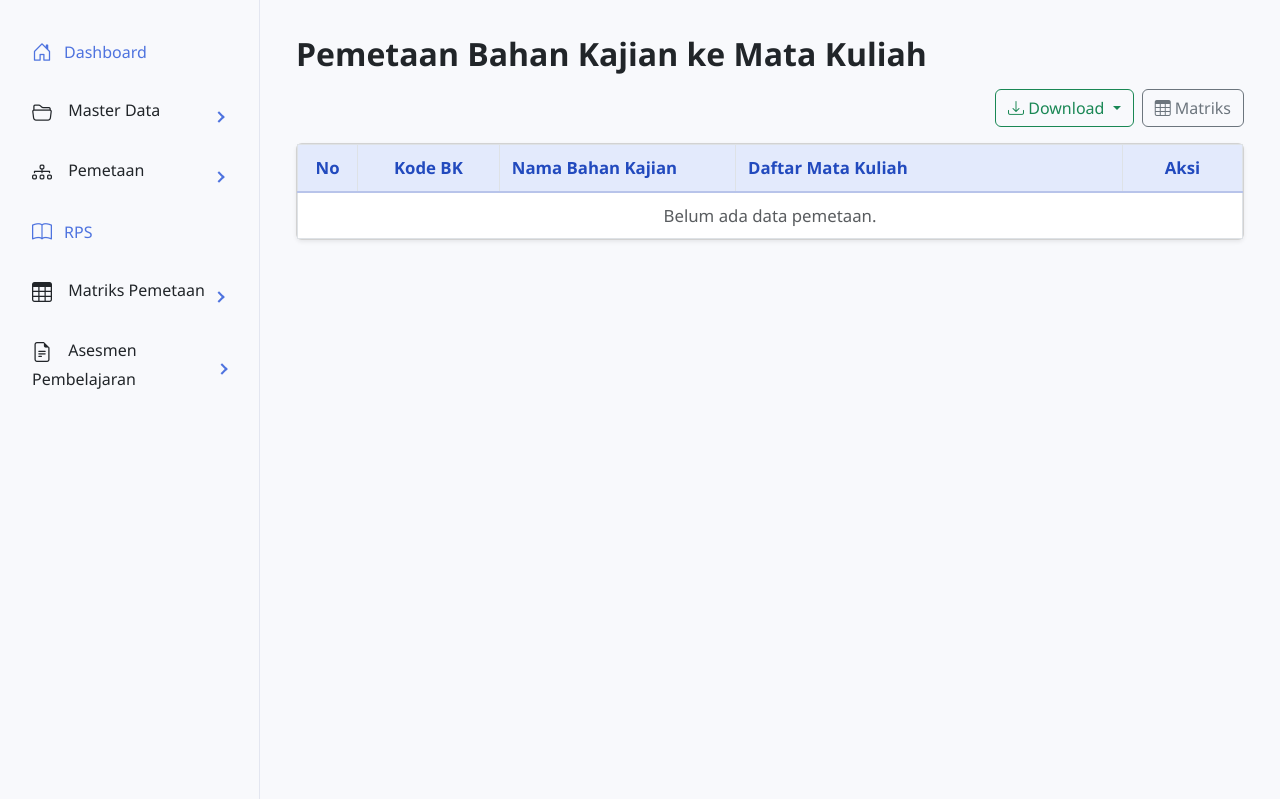
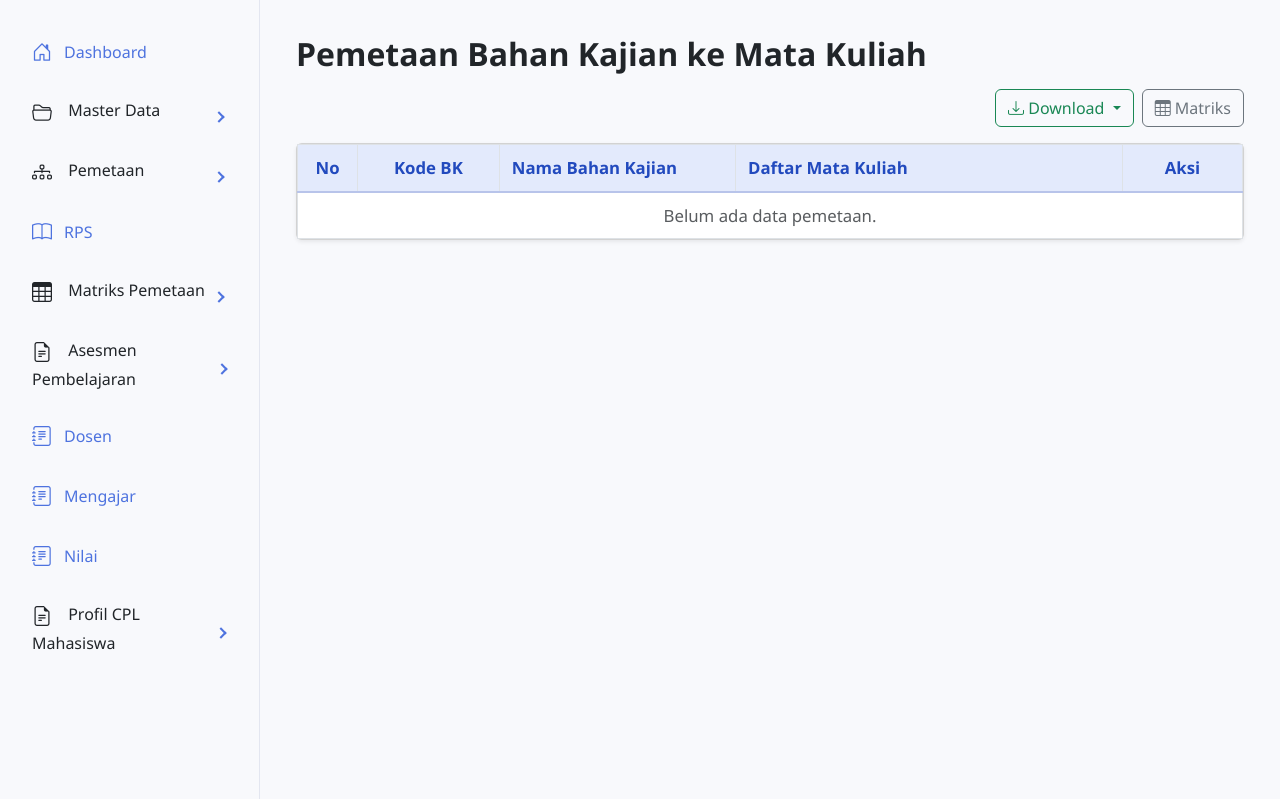
Before and after one commit to BryanApriliusTuah/Aplikasi-OBE, a CodeIgniter 4 app: the page made by app/Views/admin/bk_mk/index.php in a window 1280 px wide. Shown: the part 57-856 px from the top of the page. Run offline with PHP 8.4 and a stand-in for CodeIgniter, Linux system fonts and the light colour scheme; the template is opened without the code that fills it, so the values that code supplies are empty; some libraries are stand-ins or nearby versions.

Commit message:
Fixing indentation

```diff
--- a/app/Views/layouts/admin_layout.php
+++ b/app/Views/layouts/admin_layout.php
@@ -1,5 +1,6 @@
 <!DOCTYPE html>
 <html lang="id">
+
 <head>
 	<meta charset="UTF-8">
 	<title>Dashboard OBE TI UPR</title>
@@ -8,6 +9,7 @@
 	<link rel="stylesheet" href="https://cdn.jsdelivr.net/npm/bootstrap-icons@1.11.3/font/bootstrap-icons.css">
 	<link rel="stylesheet" href="<?= base_url('css/custom.css') ?>">
 </head>
+
 <body>
 	<div class="topbar">
 		<span class="brand">Sistem Kurikulum OBE TI UPR</span>
@@ -28,7 +30,12 @@
 
 				<?php
 				$masterDataUris = [
-                    'admin/profil-lulusan', 'admin/cpl', 'admin/bahan-kajian', 'admin/mata-kuliah', 'admin/cpmk'
+					'admin/profil-lulusan',
+					'admin/cpl',
+					'admin/bahan-kajian',
+					'admin/mata-kuliah',
+					'admin/cpmk',
+					'admin/dosen'
 				];
 				$isMasterDataOpen = in_array(uri_string(), $masterDataUris);
 				?>
@@ -39,18 +46,23 @@
 						<span class="caret"></span>
 					</a>
 					<ul class="sidebar-dropdown-menu list-unstyled ps-2<?= $isMasterDataOpen ? ' show' : '' ?>">
-                        <li><a class="nav-link <?= uri_string()=='admin/profil-lulusan' ? 'active' : '' ?>" href="<?= base_url('admin/profil-lulusan') ?>" data-bs-toggle="tooltip" data-bs-placement="right" title="Kelola Profil Lulusan Program Studi">Profil Lulusan</a></li>
-                        <li><a class="nav-link <?= uri_string()=='admin/cpl' ? 'active' : '' ?>" href="<?= base_url('admin/cpl') ?>" data-bs-toggle="tooltip" data-bs-placement="right" title="Kelola Capaian Pembelajaran Lulusan (CPL)">CPL</a></li>
-                        <li><a class="nav-link <?= uri_string()=='admin/bahan-kajian' ? 'active' : '' ?>" href="<?= base_url('admin/bahan-kajian') ?>" data-bs-toggle="tooltip" data-bs-placement="right" title="Kelola Bahan Kajian Kurikulum">Bahan Kajian</a></li>
-                        <li><a class="nav-link <?= uri_string()=='admin/mata-kuliah' ? 'active' : '' ?>" href="<?= base_url('admin/mata-kuliah') ?>" data-bs-toggle="tooltip" data-bs-placement="right" title="Kelola Mata Kuliah yang Ditawarkan">Mata Kuliah</a></li>
-                        <li><a class="nav-link <?= uri_string()=='admin/cpmk' ? 'active' : '' ?>" href="<?= base_url('admin/cpmk') ?>" data-bs-toggle="tooltip" data-bs-placement="right" title="Kelola Capaian Pembelajaran Mata Kuliah (CPMK)">CPMK</a></li>
-                        <li><a class="nav-link <?= uri_string()=='admin/dosen' ? 'active' : '' ?>" href="<?= base_url('admin/dosen') ?>" data-bs-toggle="tooltip" data-bs-placement="right" title="Kelola Data Dosen">Data Dosen</a></li>
+						<li><a class="nav-link <?= uri_string() == 'admin/profil-lulusan' ? 'active' : '' ?>" href="<?= base_url('admin/profil-lulusan') ?>" data-bs-toggle="tooltip" data-bs-placement="right" title="Kelola Profil Lulusan Program Studi">Profil Lulusan</a></li>
+						<li><a class="nav-link <?= uri_string() == 'admin/cpl' ? 'active' : '' ?>" href="<?= base_url('admin/cpl') ?>" data-bs-toggle="tooltip" data-bs-placement="right" title="Kelola Capaian Pembelajaran Lulusan (CPL)">CPL</a></li>
+						<li><a class="nav-link <?= uri_string() == 'admin/bahan-kajian' ? 'active' : '' ?>" href="<?= base_url('admin/bahan-kajian') ?>" data-bs-toggle="tooltip" data-bs-placement="right" title="Kelola Bahan Kajian Kurikulum">Bahan Kajian</a></li>
+						<li><a class="nav-link <?= uri_string() == 'admin/mata-kuliah' ? 'active' : '' ?>" href="<?= base_url('admin/mata-kuliah') ?>" data-bs-toggle="tooltip" data-bs-placement="right" title="Kelola Mata Kuliah yang Ditawarkan">Mata Kuliah</a></li>
+						<li><a class="nav-link <?= uri_string() == 'admin/cpmk' ? 'active' : '' ?>" href="<?= base_url('admin/cpmk') ?>" data-bs-toggle="tooltip" data-bs-placement="right" title="Kelola Capaian Pembelajaran Mata Kuliah (CPMK)">CPMK</a></li>
+						<li><a class="nav-link <?= uri_string() == 'admin/dosen' ? 'active' : '' ?>" href="<?= base_url('admin/dosen') ?>" data-bs-toggle="tooltip" data-bs-placement="right" title="Kelola Data Dosen">Data Dosen</a></li>
 					</ul>
 				</li>
 
 				<?php
 				$pemetaanUris = [
-                    'admin/cpl-pl', 'admin/cpl-bk', 'admin/bkmk', 'admin/cpl-mk', 'admin/pemetaan-mk-cpmk-sub', 'admin/cpmk-mk'
+					'admin/cpl-pl',
+					'admin/cpl-bk',
+					'admin/bkmk',
+					'admin/cpl-mk',
+					'admin/pemetaan-cpl-mk-cpmk',
+					'admin/pemetaan-mk-cpmk-sub'
 				];
 				$isPemetaanOpen = in_array(uri_string(), $pemetaanUris);
 				?>
@@ -61,12 +73,12 @@
 						<span class="caret"></span>
 					</a>
 					<ul class="sidebar-dropdown-menu list-unstyled ps-2<?= $isPemetaanOpen ? ' show' : '' ?>">
-                        <li><a class="nav-link <?= uri_string()=='admin/cpl-pl' ? 'active' : '' ?>" href="<?= base_url('admin/cpl-pl') ?>" data-bs-toggle="tooltip" data-bs-placement="right" title="Hubungkan CPL dengan Profil Lulusan">CPL ke PL</a></li>
-                        <li><a class="nav-link <?= uri_string()=='admin/cpl-bk' ? 'active' : '' ?>" href="<?= base_url('admin/cpl-bk') ?>" data-bs-toggle="tooltip" data-bs-placement="right" title="Hubungkan CPL dengan Bahan Kajian">CPL ke BK</a></li>
-                        <li><a class="nav-link <?= uri_string()=='admin/bkmk' ? 'active' : '' ?>" href="<?= base_url('admin/bkmk') ?>" data-bs-toggle="tooltip" data-bs-placement="right" title="Hubungkan Bahan Kajian dengan Mata Kuliah">BK ke MK</a></li>
-                        <li><a class="nav-link <?= uri_string()=='admin/cpl-mk' ? 'active' : '' ?>" href="<?= base_url('admin/cpl-mk') ?>" data-bs-toggle="tooltip" data-bs-placement="right" title="Hubungkan CPL dengan Mata Kuliah">CPL ke MK</a></li>
-                        <li><a class="nav-link <?= uri_string()=='admin/pemetaan-cpl-mk-cpmk' ? 'active' : '' ?>" href="<?= base_url('admin/pemetaan-cpl-mk-cpmk') ?>" data-bs-toggle="tooltip" data-bs-placement="right" title="Hubungkan CPL, CPMK, dan MK">CPL- CPMK - MK</a></li>
-                        <li><a class="nav-link <?= uri_string()=='admin/pemetaan-mk-cpmk-sub' ? 'active' : '' ?>" href="<?= base_url('admin/pemetaan-mk-cpmk-sub') ?>" data-bs-toggle="tooltip" data-bs-placement="right" title="Hubungkan MK, CPMK, dan SubCPMK">MK-CPMK-SubCPMK</a></li>
+						<li><a class="nav-link <?= uri_string() == 'admin/cpl-pl' ? 'active' : '' ?>" href="<?= base_url('admin/cpl-pl') ?>" data-bs-toggle="tooltip" data-bs-placement="right" title="Hubungkan CPL dengan Profil Lulusan">CPL ke PL</a></li>
+						<li><a class="nav-link <?= uri_string() == 'admin/cpl-bk' ? 'active' : '' ?>" href="<?= base_url('admin/cpl-bk') ?>" data-bs-toggle="tooltip" data-bs-placement="right" title="Hubungkan CPL dengan Bahan Kajian">CPL ke BK</a></li>
+						<li><a class="nav-link <?= uri_string() == 'admin/bkmk' ? 'active' : '' ?>" href="<?= base_url('admin/bkmk') ?>" data-bs-toggle="tooltip" data-bs-placement="right" title="Hubungkan Bahan Kajian dengan Mata Kuliah">BK ke MK</a></li>
+						<li><a class="nav-link <?= uri_string() == 'admin/cpl-mk' ? 'active' : '' ?>" href="<?= base_url('admin/cpl-mk') ?>" data-bs-toggle="tooltip" data-bs-placement="right" title="Hubungkan CPL dengan Mata Kuliah">CPL ke MK</a></li>
+						<li><a class="nav-link <?= uri_string() == 'admin/pemetaan-cpl-mk-cpmk' ? 'active' : '' ?>" href="<?= base_url('admin/pemetaan-cpl-mk-cpmk') ?>" data-bs-toggle="tooltip" data-bs-placement="right" title="Hubungkan CPL, CPMK, dan MK">CPL- CPMK - MK</a></li>
+						<li><a class="nav-link <?= uri_string() == 'admin/pemetaan-mk-cpmk-sub' ? 'active' : '' ?>" href="<?= base_url('admin/pemetaan-mk-cpmk-sub') ?>" data-bs-toggle="tooltip" data-bs-placement="right" title="Hubungkan MK, CPMK, dan SubCPMK">MK-CPMK-SubCPMK</a></li>
 					</ul>
 				</li>
 
@@ -79,8 +91,11 @@
 
 				<?php
 				$matriksUris = [
-                    'admin/organisasi-mk', 'admin/peta-cpl', 'admin/cpl-bk-mk',
-                    'admin/cpl-cpmk-mk-per-semester', 'admin/mk-cpl-cpmk'
+					'admin/organisasi-mk',
+					'admin/peta-cpl',
+					'admin/cpl-bk-mk',
+					'admin/cpl-cpmk-mk-per-semester',
+					'admin/mk-cpl-cpmk'
 				];
 				$isMatriksOpen = in_array(uri_string(), $matriksUris);
 				?>
@@ -101,8 +116,12 @@
 
 				<?php
 				$asesmenUris = [
-                    'teknik-penilaian-cpmk', 'tahap-mekanisme-penilaian', 'bobot-penilaian-cpl', 'bobot-penilaian-mk',
-                    'rumusan-akhir-mk', 'rumusan-akhir-cpl'
+					'teknik-penilaian-cpmk',
+					'tahap-mekanisme-penilaian',
+					'bobot-penilaian-cpl',
+					'bobot-penilaian-mk',
+					'rumusan-akhir-mk',
+					'rumusan-akhir-cpl'
 				];
 				$isAsesmenOpen = in_array(uri_string(), $asesmenUris);
 				?>
@@ -113,12 +132,12 @@
 						<span class="caret"></span>
 					</a>
 					<ul class="sidebar-dropdown-menu list-unstyled ps-2<?= $isAsesmenOpen ? ' show' : '' ?>">
-                        <li><a class="nav-link <?= uri_string()=='teknik-penilaian-cpmk' ? 'active' : '' ?>" href="<?= base_url('teknik-penilaian-cpmk') ?>" data-bs-toggle="tooltip" data-bs-placement="right" title="Rekapitulasi teknik penilaian untuk setiap CPMK">Teknik Penilaian CPMK</a></li>
-                        <li><a class="nav-link <?= uri_string()=='tahap-mekanisme-penilaian' ? 'active' : '' ?>" href="<?= base_url('tahap-mekanisme-penilaian') ?>" data-bs-toggle="tooltip" data-bs-placement="right" title="Detail tahapan dan mekanisme penilaian">Tahap dan Mekanisme Penilaian</a></li>
-                        <li><a class="nav-link <?= uri_string()=='bobot-penilaian-cpl' ? 'active' : '' ?>" href="<?= base_url('bobot-penilaian-cpl') ?>" data-bs-toggle="tooltip" data-bs-placement="right" title="Rekapitulasi bobot nilai berdasarkan CPL">Bobot Penilaian Berdasarkan CPL</a></li>
-                        <li><a class="nav-link <?= uri_string()=='bobot-penilaian-mk' ? 'active' : '' ?>" href="<?= base_url('bobot-penilaian-mk') ?>" data-bs-toggle="tooltip" data-bs-placement="right" title="Rekapitulasi bobot nilai berdasarkan Mata Kuliah">Bobot Penilaian Berdasarkan MK</a></li>
-                        <li><a class="nav-link <?= uri_string()=='rumusan-akhir-mk' ? 'active' : '' ?>" href="<?= base_url('rumusan-akhir-mk') ?>" data-bs-toggle="tooltip" data-bs-placement="right" title="Rumusan perhitungan nilai akhir Mata Kuliah">Rumusan Nilai Akhir MK</a></li>
-                        <li><a class="nav-link <?= uri_string()=='rumusan-akhir-cpl' ? 'active' : '' ?>" href="<?= base_url('rumusan-akhir-cpl') ?>" data-bs-toggle="tooltip" data-bs-placement="right" title="Rumusan perhitungan nilai akhir CPL">Rumusan Nilai Akhir CPL</a></li>
+						<li><a class="nav-link <?= uri_string() == 'teknik-penilaian-cpmk' ? 'active' : '' ?>" href="<?= base_url('teknik-penilaian-cpmk') ?>" data-bs-toggle="tooltip" data-bs-placement="right" title="Rekapitulasi teknik penilaian untuk setiap CPMK">Teknik Penilaian CPMK</a></li>
+						<li><a class="nav-link <?= uri_string() == 'tahap-mekanisme-penilaian' ? 'active' : '' ?>" href="<?= base_url('tahap-mekanisme-penilaian') ?>" data-bs-toggle="tooltip" data-bs-placement="right" title="Detail tahapan dan mekanisme penilaian">Tahap dan Mekanisme Penilaian</a></li>
+						<li><a class="nav-link <?= uri_string() == 'bobot-penilaian-cpl' ? 'active' : '' ?>" href="<?= base_url('bobot-penilaian-cpl') ?>" data-bs-toggle="tooltip" data-bs-placement="right" title="Rekapitulasi bobot nilai berdasarkan CPL">Bobot Penilaian Berdasarkan CPL</a></li>
+						<li><a class="nav-link <?= uri_string() == 'bobot-penilaian-mk' ? 'active' : '' ?>" href="<?= base_url('bobot-penilaian-mk') ?>" data-bs-toggle="tooltip" data-bs-placement="right" title="Rekapitulasi bobot nilai berdasarkan Mata Kuliah">Bobot Penilaian Berdasarkan MK</a></li>
+						<li><a class="nav-link <?= uri_string() == 'rumusan-akhir-mk' ? 'active' : '' ?>" href="<?= base_url('rumusan-akhir-mk') ?>" data-bs-toggle="tooltip" data-bs-placement="right" title="Rumusan perhitungan nilai akhir Mata Kuliah">Rumusan Nilai Akhir MK</a></li>
+						<li><a class="nav-link <?= uri_string() == 'rumusan-akhir-cpl' ? 'active' : '' ?>" href="<?= base_url('rumusan-akhir-cpl') ?>" data-bs-toggle="tooltip" data-bs-placement="right" title="Rumusan perhitungan nilai akhir CPL">Rumusan Nilai Akhir CPL</a></li>
 					</ul>
 				</li>
 
@@ -130,6 +149,45 @@
 						</a>
 					</li>
 				<?php endif; ?>
+
+				<li class="nav-item">
+					<a class="nav-link" href="<?= base_url('admin/dosen') ?>"
+						data-bs-toggle="tooltip" data-bs-placement="right" title="Lihat riwayat aktivitas pengguna dalam sistem">
+						<i class="bi bi-journal-text"></i> Dosen
+					</a>
+				</li>
+				<li class="nav-item">
+					<a class="nav-link" href="<?= base_url('admin/mengajar') ?>"
+						data-bs-toggle="tooltip" data-bs-placement="right" title="Lihat riwayat aktivitas pengguna dalam sistem">
+						<i class="bi bi-journal-text"></i> Mengajar
+					</a>
+				</li>
+				<li class="nav-item">
+					<a class="nav-link" href="<?= base_url('admin/nilai') ?>"
+						data-bs-toggle="tooltip" data-bs-placement="right" title="Lihat riwayat aktivitas pengguna dalam sistem">
+						<i class="bi bi-journal-text"></i> Nilai
+					</a>
+				</li>
+				<?php
+				$profilCplUris = [
+					'admin/capaian-cpmk',
+					'admin/capaian-cpl'
+				];
+				$isProfilCplOpen = in_array(uri_string(), $profilCplUris);
+				?>
+
+				<li class="nav-item sidebar-dropdown<?= $isProfilCplOpen ? ' open' : '' ?>">
+					<a class="nav-link sidebar-dropdown-toggle d-flex justify-content-between align-items-center" href="#" tabindex="0"
+						data-bs-toggle="tooltip" data-bs-placement="right" title="Lihat rekapitulasi penilaian dan asesmen">
+						<span><i class="bi bi-file-earmark-text"></i> Profil CPL Mahasiswa </span>
+						<span class="caret"></span>
+					</a>
+					<ul class="sidebar-dropdown-menu list-unstyled ps-2<?= $isProfilCplOpen ? ' show' : '' ?>">
+						<li><a class="nav-link <?= uri_string() == 'admin/capaian-cpmk' ? 'active' : '' ?>" href="<?= base_url('admin/capaian-cpmk') ?>" data-bs-toggle="tooltip" data-bs-placement="right" title="Rekapitulasi teknik penilaian untuk setiap CPMK">Capaian CPMK</a></li>
+						<li><a class="nav-link <?= uri_string() == 'admin/capaian-cpl' ? 'active' : '' ?>" href="<?= base_url('admin/capaian-cpl') ?>" data-bs-toggle="tooltip" data-bs-placement="right" title="Detail tahapan dan mekanisme penilaian">Capaian CPL</a></li>
+
+					</ul>
+				</li>
 			</ul>
 		</div>
 		<main class="main-content">
@@ -143,7 +201,7 @@
 
 	<script>
 		var tooltipTriggerList = [].slice.call(document.querySelectorAll('[data-bs-toggle="tooltip"]'))
-    var tooltipList = tooltipTriggerList.map(function (tooltipTriggerEl) {
+		var tooltipList = tooltipTriggerList.map(function(tooltipTriggerEl) {
 			return new bootstrap.Tooltip(tooltipTriggerEl)
 		})
 
@@ -190,4 +248,5 @@
 	<script src="https://cdnjs.cloudflare.com/ajax/libs/FileSaver.js/2.0.5/FileSaver.min.js"></script>
 	<?= $this->renderSection('js') ?>
 </body>
+
 </html>
```
Lines whose indentation alone changed are shown as unchanged.
